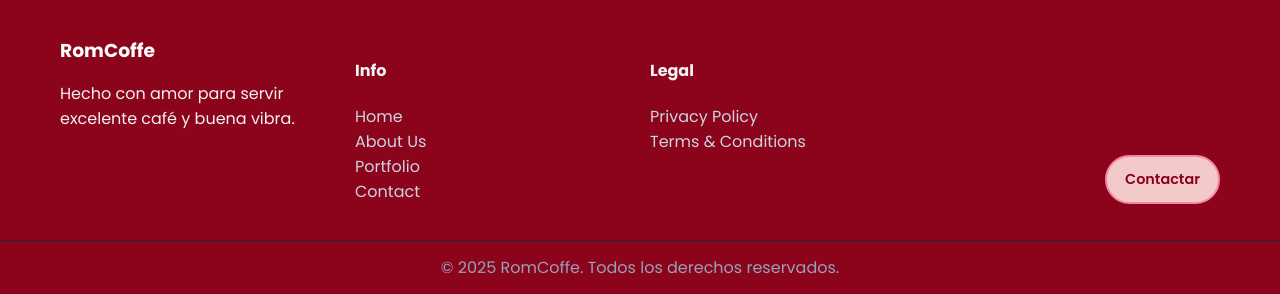
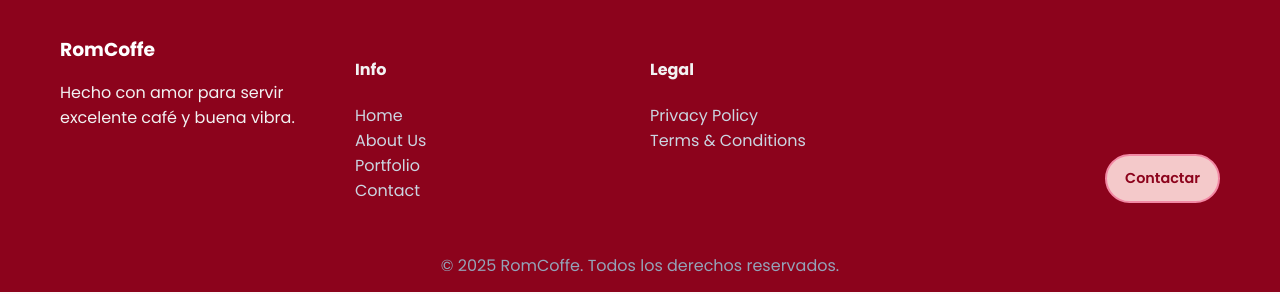
Before and after one commit to WomuLP/RomCoffe, a PHP site: page / in a window 1280 px wide. Shown: the part 2131-2425 px from the top of the page. Run offline with PHP 8.4, Linux system fonts and the light colour scheme.

Commit message:
Eliminación de bordes en el estilo de la cabecera y el pie de página en style.css para simplificar el diseño visual.

```diff
--- a/style.css
+++ b/style.css
@@ -384,7 +384,6 @@ n */
   position: sticky;
   top: 0;
   z-index: 10;
-  border-bottom: 1px solid var(--bg-light-pink);
   backdrop-filter: blur(10px);
 }
 
@@ -901,7 +900,6 @@ main {
 }
 
 .footer-bottom {
-  border-top: 1px solid #1f2937;
   padding: 14px 20px;
   text-align: center;
   color: #94a3b8;
```
